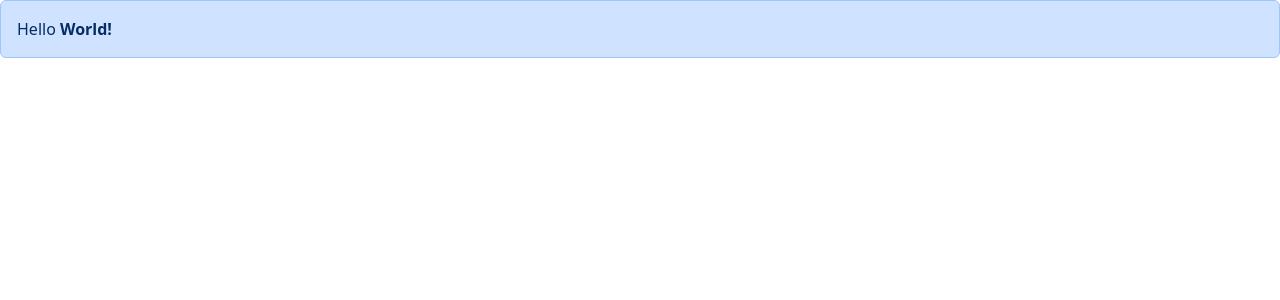
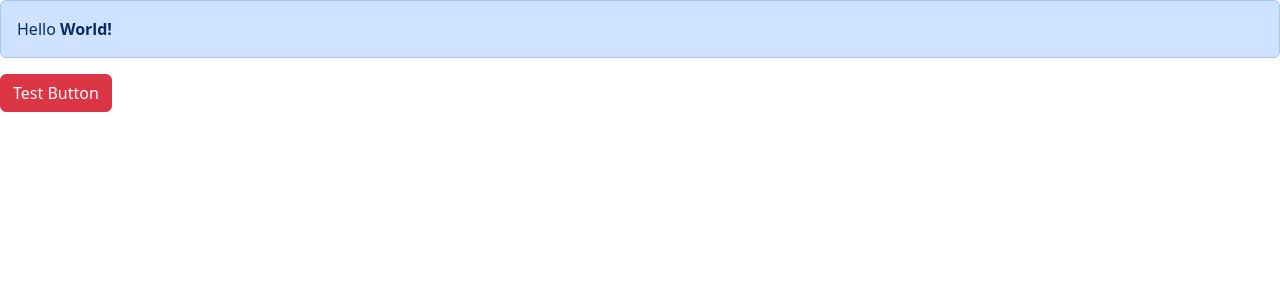
Before and after one commit to erymn/belajar-reactjs, a React (Vite) app in the folder react-app/: page / in a window 1280 px wide. Shown: the top 300 px of the page. Built offline with nearby package versions, Linux system fonts and the light colour scheme; the HTML template or start-up script is replaced by a standard one.

Commit message:
Latihan - Button
Latihan membuat component button

```diff
--- a/react-app/src/App.tsx
+++ b/react-app/src/App.tsx
@@ -1,4 +1,5 @@
 import Alert from "./components/Alert";
+import Button from "./components/Button";
 //import ListGroup from "./components/ListGroup";
 
 function App() {
@@ -7,6 +8,9 @@
       <Alert>
         Hello <strong>World!</strong>
       </Alert>
+      <Button color="danger" onClick={() => console.log("Test Button Clicked")}>
+        Test Button
+      </Button>
     </div>
   );
   // let items = ["Banyuwangi", "Jakarta", "Jepara", "Surabaya", "Depok"];
--- /dev/null
+++ b/react-app/src/components/Button.tsx
@@ -0,0 +1,18 @@
+import React from "react";
+
+interface Props {
+  children: string;
+  //color?: string; // akan membuat color optional di App.tsx
+  color?: "primary" | "secondary" | "danger"; //akan membatasi warna hanya pada 3 yang disebutkan
+  onClick: () => void;
+}
+
+const Button = ({ children, color = "primary", onClick }: Props) => {
+  return (
+    <button className={"btn btn-" + color} onClick={onClick}>
+      {children}
+    </button>
+  );
+};
+
+export default Button;
```
